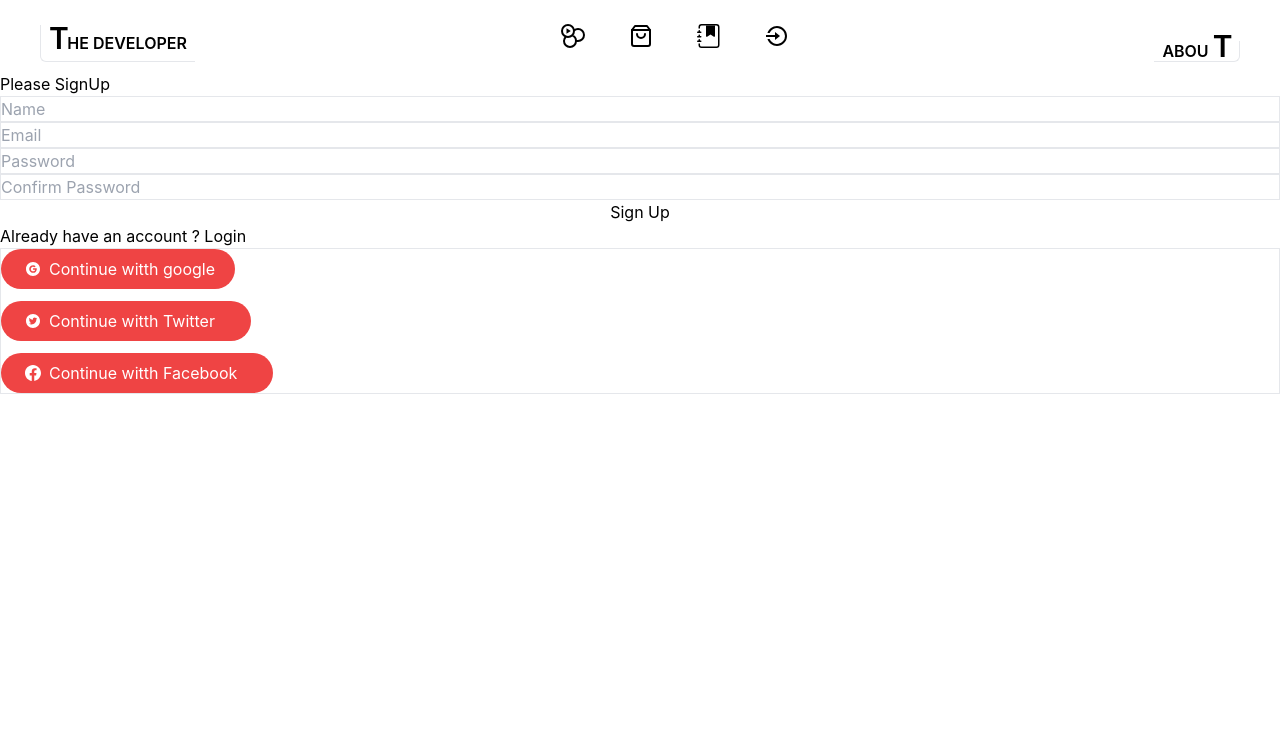
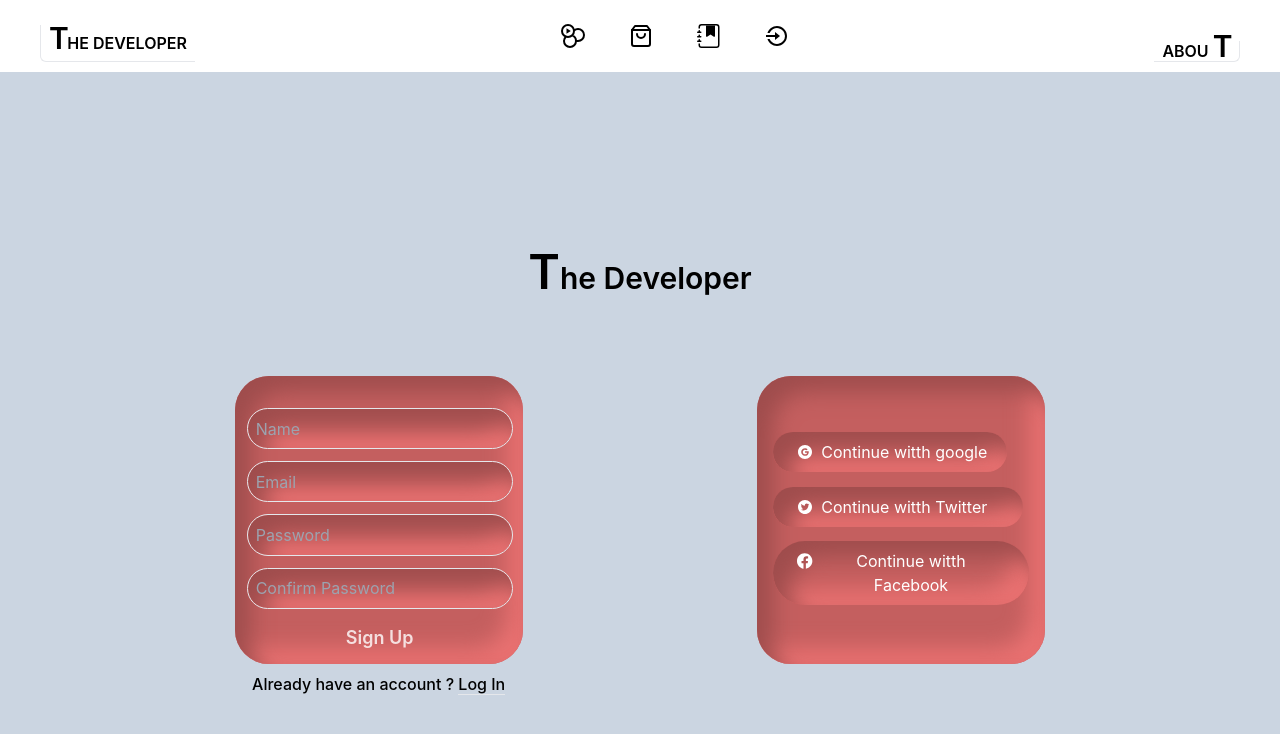
Before and after one commit to neyaznafiz/The-Developer, a React (Create React App) app: page /signup in a window 1280 px wide. Shown: the top 734 px of the page. Built offline with nearby package versions, Linux system fonts and the light colour scheme; no server answers.

Commit message:
signup page designed

```diff
--- a/src/Components/Pages/SignInMethod/Login/Login.jsx
+++ b/src/Components/Pages/SignInMethod/Login/Login.jsx
@@ -1,8 +1,29 @@
-import React from 'react';
+import React, { useRef } from 'react';
+import { useSignInWithEmailAndPassword } from 'react-firebase-hooks/auth';
 import { Link } from 'react-router-dom';
+import auth from '../../../../Firebase/firebase.init';
 import SocialSignUp from '../SocialSignUp/SocialSignUp';
 
 const Login = () => {
+
+  const emailRef = useRef()
+  const passwordRef = useRef()
+
+  const [
+    signInWithEmailAndPassword,
+    user,
+    loading,
+    error,
+  ] = useSignInWithEmailAndPassword(auth);
+
+  const handleLogIn = event => {
+    event.preventDefault()
+
+    const email = emailRef.current.value
+
+
+  }
+
   return (
     <div>
 
@@ -11,7 +32,6 @@ const Login = () => {
       </div>
 
       <div>
-
         <form className='grid'>
 
           <input type="email" name="email" placeholder='Email' id="" required className='border' />
@@ -21,9 +41,10 @@ const Login = () => {
           <input type="submit" value='Log In' />
 
         </form>
+      </div>
+
       <div>
         Are you new here ? <Link to='/Signup'>Sign Up</Link>
-                </div>
       </div>
 
       <div>
--- /dev/null
+++ b/src/Components/Pages/SignInMethod/SignUp/SignUp.css
@@ -0,0 +1,20 @@
+/* .sdw1 {
+    border-radius: 50px;
+    background: #c45f5f;
+    box-shadow: 20px 20px 60px #a75151,
+        -20px -20px 60px #e16d6d;
+} */
+
+/* .sdw{
+    border-radius: 34px;
+background: #c45f5f;
+box-shadow: inset 16px 16px 22px #9f4d4d,
+            inset -16px -16px 22px #e97171;
+} */
+
+.sdw{
+    border-radius: 34px;
+background: #c45f5f;
+box-shadow: inset 16px 16px 22px #ab5353,
+            inset -16px -16px 22px #dd6b6b;
+}
--- a/src/Components/Pages/SignInMethod/SignUp/SignUp.jsx
+++ b/src/Components/Pages/SignInMethod/SignUp/SignUp.jsx
@@ -1,9 +1,10 @@
-import React, { useState } from 'react';
+import './SignUp.css'
 import { useCreateUserWithEmailAndPassword, useUpdateProfile } from 'react-firebase-hooks/auth';
 import { Link, useNavigate } from 'react-router-dom';
 import auth from '../../../../Firebase/firebase.init';
 import Loading from '../../../Shared/Loading/Loading';
 import SocialSignUp from '../SocialSignUp/SocialSignUp';
+import { ToastContainer, toast } from 'react-toastify';
 
 const SignUp = () => {
 
@@ -13,19 +14,19 @@ const SignUp = () => {
         user,
         loading,
         error,
-    ] = useCreateUserWithEmailAndPassword(auth, {sendEmailVerification: true});
+    ] = useCreateUserWithEmailAndPassword(auth, { sendEmailVerification: true });
 
     const [updateProfile, updating, errorForUpdateProfile] = useUpdateProfile(auth);
 
     const navigate = useNavigate()
 
 
-    const navigateLogin = event => {
+    const navigateLogin = () => {
         navigate('/login')
     }
 
     let errorElement
-    if (error) {
+    if (errorForUpdateProfile) {
         errorElement = <div className='border border-danger pt-3 mb-3 col-5 mx-auto text-bold fw-bold' style={{ fontFamily: 'monospace' }}>
             <p className='text-danger text-center'>Error: {error?.message}</p>
         </div>
@@ -50,42 +51,51 @@ const SignUp = () => {
 
 
         await createUserWithEmailAndPassword(email, password)
-           await updateProfile({ displayName: name  });
-           alert('Updated profile');
+        await updateProfile({ displayName: name });
+        toast('Updated profile');
         navigate('/')
 
     }
 
 
     return (
-        <div>
-            <div>
-                Please SignUp
-            </div>
+        <div className='pt-24 pb-40 bg-slate-300'>
+
+            <h2 className='font-semibold text-3xl text-center py-20'><span className='text-5xl'>T</span>he Developer</h2>
+
+            <div className='flex justify-evenly'>
 
                 <div>
 
-                <form onSubmit={handleSignUp} className='grid'>
+                    <form onSubmit={handleSignUp} className='grid gap-3 px-3 pt-8 pb-2 h-72 w-72 sdw'>
 
-                    <input type="text" name='name' placeholder='Name' required className='border' />
+                        <input type="text" name='name' placeholder='Name' required className='border py-1 px-2 rounded-md sdw' />
 
-                    <input type="email" name="email" placeholder='Email' id="" required className='border' />
+                        <input type="email" name="email" placeholder='Email' id="email" required className='border py-1 px-2 rounded-md sdw' />
 
-                    <input type="password" name="password" placeholder='Password' id="" required className='border' />
+                        <input type="password" name="password" placeholder='Password' id="password" required className='border py-1 px-2 rounded-md sdw' />
 
-                    <input type="password" name="confirm-password" placeholder='Confirm Password' id="" required className='border' />
+                        <input type="password" name="confirm-password" placeholder='Confirm Password' id="" required className='border py-1 px-2 rounded-md sdw' />
 
-                    <input type="submit" value='Sign Up' />
+                        {errorElement}
+
+                        <input type="submit" value='Sign Up' className='text-lg font-semibold opacity-80 text-white' />
 
                     </form>
-                <div>
-                    Already have an account ? <Link to='/login' onClick={navigateLogin}>Login</Link>
+
+                    <div className='pt-2 font-medium text-center'>
+                        Already have an account ? <Link to='/login' className='border-b' onClick={navigateLogin}>Log In</Link>
                     </div>
                 </div>
 
-            <div className='border'>
+                <div className=''>
                     <SocialSignUp></SocialSignUp>
                 </div>
+
+            </div>
+
+
+            <ToastContainer></ToastContainer>
         </div>
     );
 };
--- /dev/null
+++ b/src/Components/Pages/SignInMethod/SocialSignUp/SocialSignUp.css
@@ -0,0 +1,6 @@
+.sdw{
+    border-radius: 34px;
+background: #c45f5f;
+box-shadow: inset 16px 16px 22px #9f4d4d,
+            inset -16px -16px 22px #e97171;
+}
--- a/src/Components/Pages/SignInMethod/SocialSignUp/SocialSignUp.jsx
+++ b/src/Components/Pages/SignInMethod/SocialSignUp/SocialSignUp.jsx
@@ -1,9 +1,9 @@
 import React from 'react';
+import './SocialSignUp.css'
 import auth from '../../../../Firebase/firebase.init'
 import { AiFillGoogleCircle } from 'react-icons/ai'
 import { AiFillTwitterCircle } from 'react-icons/ai'
 import { BsFacebook } from 'react-icons/bs'
-import { ToastContainer, toast } from 'react-toastify';
 import { useSignInWithFacebook, useSignInWithGoogle, useSignInWithTwitter } from 'react-firebase-hooks/auth';
 
 const SocialSignUp = () => {
@@ -30,18 +30,18 @@ if (loadingGoogle || loadingFacebook || loadingTwitter) {
 }
 
     return (
-        <div>
+        <div className='sdw py-14 px-4 grid h-72 w-72'>
 
             <div>
-                <button onClick={() => signInWithGoogle()} className=' rounded-full flex pl-6 pr-5 py-2 text-white bg-red-500'> <AiFillGoogleCircle className='mt-1 mr-2'></AiFillGoogleCircle> Continue witth google</button>
+                <button onClick={() => signInWithGoogle()} className=' rounded-full flex pl-6 pr-5 py-2 text-white sdw'> <AiFillGoogleCircle className='mt-1 mr-2'></AiFillGoogleCircle> Continue witth google</button>
             </div>
 
             <div className='my-3'>
-                <button onClick={() => signInWithTwitter()} className=' rounded-full flex pl-6 pr-5 pr-9 py-2 text-white bg-red-500'> <AiFillTwitterCircle className='mt-1 mr-2'></AiFillTwitterCircle> Continue witth Twitter</button>
+                <button onClick={() => signInWithTwitter()} className=' rounded-full flex pl-6 pr-5 pr-9 py-2 text-white sdw'> <AiFillTwitterCircle className='mt-1 mr-2'></AiFillTwitterCircle> Continue witth Twitter</button>
             </div>
 
             <div>
-                <button onClick={() => signInWithFacebook()} className=' rounded-full flex pl-6 pr-9 py-2 text-white bg-red-500'> <BsFacebook className='mt-1 mr-2'></BsFacebook> Continue witth Facebook</button>
+                <button onClick={() => signInWithFacebook()} className=' rounded-full flex pl-6 pr-7 py-2 text-white sdw'> <BsFacebook className='mt-1 mr-2'></BsFacebook> Continue witth Facebook</button>
             </div>
 
         </div>
--- a/src/Components/Shared/Header/Header.jsx
+++ b/src/Components/Shared/Header/Header.jsx
@@ -35,9 +35,9 @@ const Header = () => {
 
                     {
                         !user ?
-                        <CoustomLink to='/signup' className='px-2 py-1'> <RiLoginCircleLine className='text-2xl'></RiLoginCircleLine> </CoustomLink>
+                        <CoustomLink to='/signup' className='px-2 py-1'> <RiLoginCircleLine className='text-2xl '></RiLoginCircleLine> </CoustomLink>
                         :
-                        <CoustomLink to='/home' className='px-2 py-1' onClick={handleSignOut}> <BiLogOutCircle className='text-2xl' ></BiLogOutCircle> </CoustomLink>
+                        <CoustomLink to='/' className='px-2 py-1' onClick={handleSignOut}> <BiLogOutCircle className='text-2xl' ></BiLogOutCircle> </CoustomLink>
                     }
 
                 </div>
--- a/src/Components/Shared/Loading/Loading.jsx
+++ b/src/Components/Shared/Loading/Loading.jsx
@@ -3,7 +3,9 @@ import React from 'react';
 const Loading = () => {
     return (
         <div>
-            loading..
+            <svg className="animate-spin h-5 w-5 mr-3 ..." viewBox="0 0 24 24">
+
+  </svg>
         </div>
     );
 };
```
Lines whose indentation alone changed are shown as unchanged.
